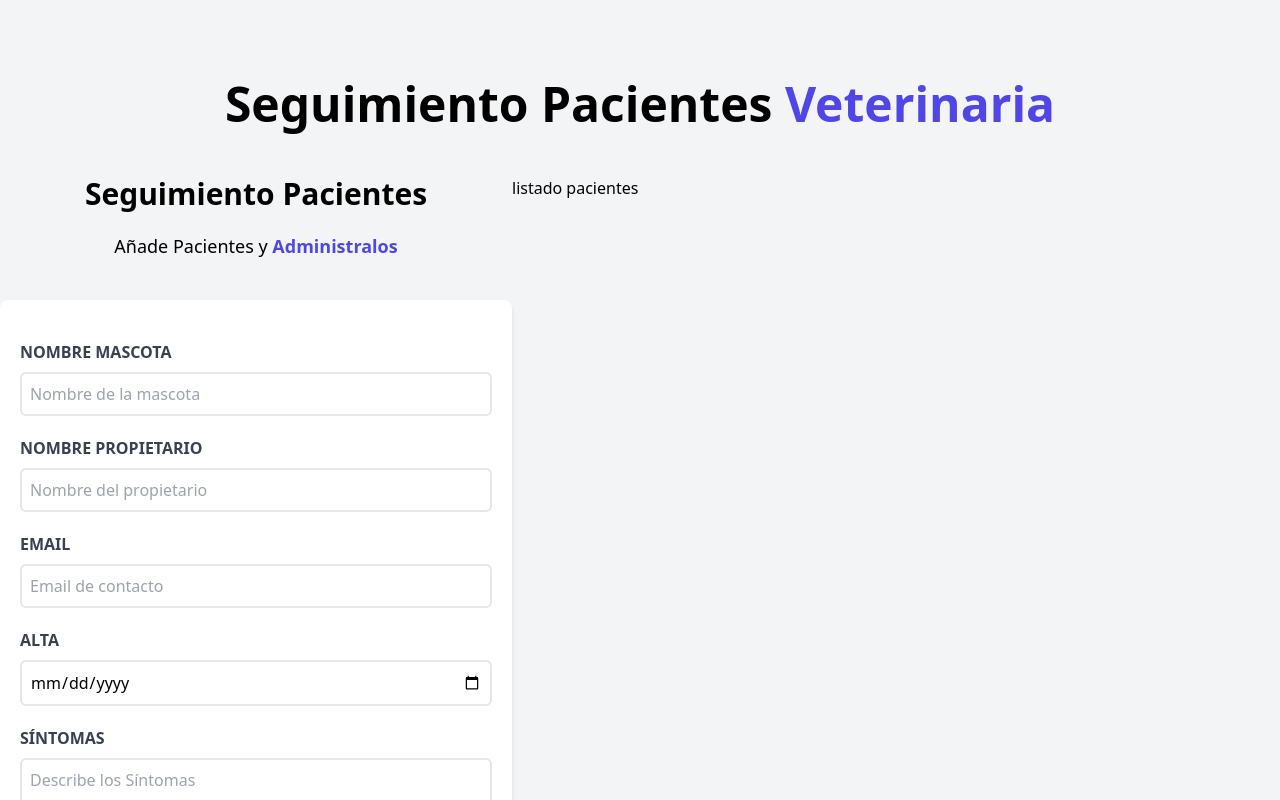
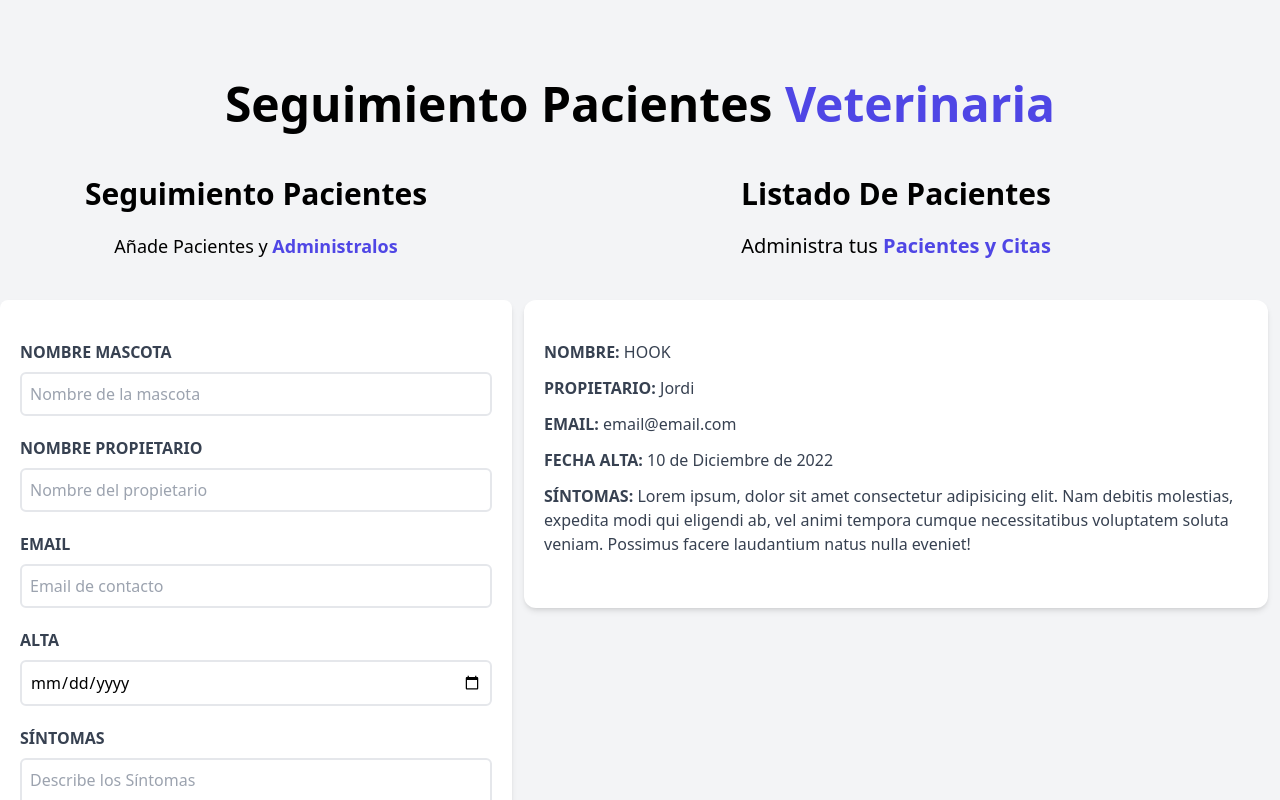
Before and after one commit to JordiTrassi/Vet-Patient-Manager, a React (Vite) app: page / in a window 1280 px wide. Shown: the top 800 px of the page. Built offline with nearby package versions, Linux system fonts and the light colour scheme.

Commit message:
Created Paciente component and added ListadoPacientes styles

```diff
--- a/src/components/ListadoPacientes.jsx
+++ b/src/components/ListadoPacientes.jsx
@@ -1,9 +1,15 @@
+import { Paciente } from "./Paciente"
 
 
 export const ListadoPacientes = () => {
   return (
-    <div className="md:w-1/2 lg:w-3/5">
-      <h2>listado pacientes</h2>
+    <div className="md:w-1/2 lg:w-3/5 md:h-screen overflow-y">
+          <h2 className="font-black text-3xl text-center">Listado De Pacientes</h2>
+          <p className="text-xl mt-5 mb-10 text-center">
+              Administra tus {''}
+              <span className="text-indigo-600 font-bold">Pacientes y Citas</span>
+          </p>
+         <Paciente />
     </div>
   )
 }
--- /dev/null
+++ b/src/components/Paciente.jsx
@@ -0,0 +1,22 @@
+
+export const Paciente = () => {
+  return (
+     <div className="m-3 bg-white shadow-md px-5 py-10 rounded-xl">
+        <p className="font-bold mb-3 text-gray-700 uppercase">Nombre: {''}
+            <span className="font-normal normal-case">HOOK</span>
+        </p>
+        <p className="font-bold mb-3 text-gray-700 uppercase">Propietario: {''}
+            <span className="font-normal normal-case">Jordi</span>
+        </p>
+        <p className="font-bold mb-3 text-gray-700 uppercase">Email: {''}
+            <span className="font-normal normal-case">email@email.com </span>
+        </p>
+        <p className="font-bold mb-3 text-gray-700 uppercase">Fecha Alta: {''}
+            <span className="font-normal normal-case">10 de Diciembre de 2022</span>
+        </p>
+        <p className="font-bold mb-3 text-gray-700 uppercase">Síntomas: {''}
+            <span className="font-normal normal-case">Lorem ipsum, dolor sit amet consectetur adipisicing elit. Nam debitis molestias, expedita modi qui eligendi ab, vel animi tempora cumque necessitatibus voluptatem soluta veniam. Possimus facere laudantium natus nulla eveniet!</span>
+        </p>
+    </div>
+  )
+}
--- a/src/components/index.js
+++ b/src/components/index.js
@@ -1,3 +1,4 @@
 export * from './Formulario';
 export * from './Header';
 export * from './ListadoPacientes';
+export * from './Paciente';
```
